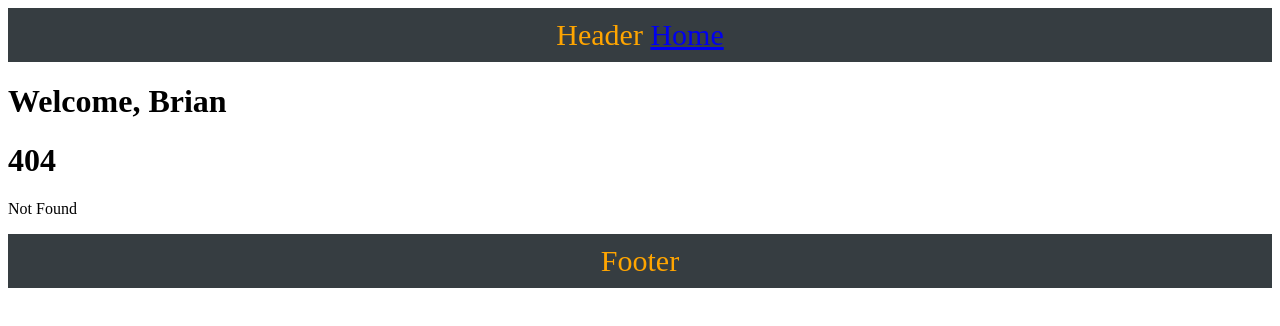
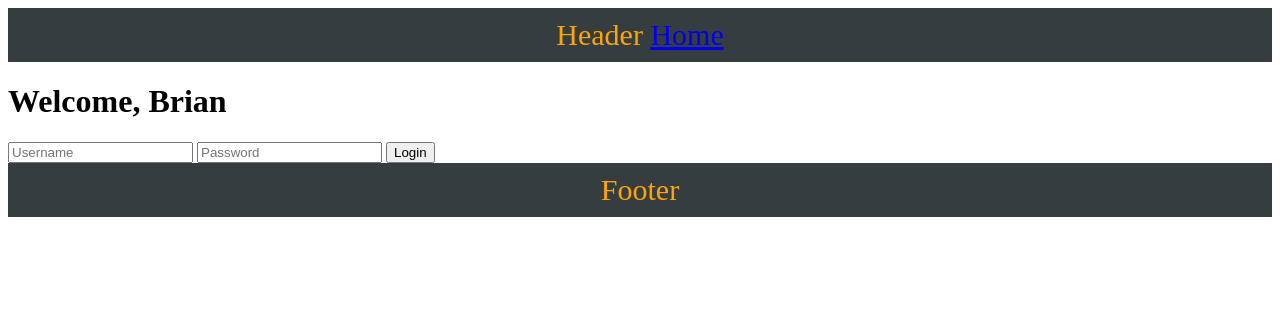
Before and after one commit to liar88828/svelte-kit-tutor, a SvelteKit app: page /auth in a window 1280 px wide. Before the commit this address had no page. Shown: the top 326 px of the page. Built offline with nearby package versions, Linux system fonts and the light colour scheme.

Commit message:
47 Form action

```diff
--- /dev/null
+++ b/src/routes/auth/+page.svelte
@@ -0,0 +1,24 @@
+<script>
+	let username = "";
+	let password = "";
+	let message = "";
+
+	const handlerSubmit = async () => {
+		message = "";
+		const res = await fetch("/auth", {
+			method: "POST",
+			body: JSON.stringify({ username, password })
+		});
+
+		const data = await res.json();
+    console.log(data);
+		message = data.message;
+	};
+</script>
+
+<form on:submit|preventDefault={handlerSubmit}>
+	<p>{message}</p>
+	<input type="text" name="username" placeholder="Username" bind:value={username} />
+	<input type="password" name="password" placeholder="Password" bind:value={password} />
+	<button type="submit">Login</button>
+</form>
--- /dev/null
+++ b/src/routes/auth/+server.js
@@ -0,0 +1,17 @@
+import { json } from "@sveltejs/kit"
+
+export async function POST ( { request, cookies } )
+{
+  const data = await request.json()
+  const { username, password } = data
+  console.log( data );
+  if ( !username || !password )
+  {
+    return json(
+      { message: "Missing username or password" },
+      { status: 400 }
+    )
+  }
+  cookies.set( "username", username, { path: "/" } )
+  return json( { message: "Logged in" } )
+}
```
Also changed, not shown: src/routes/news/+page.server.js (added, +13 -0 lines), src/routes/news/+page.svelte (added, +8 -0 lines).
